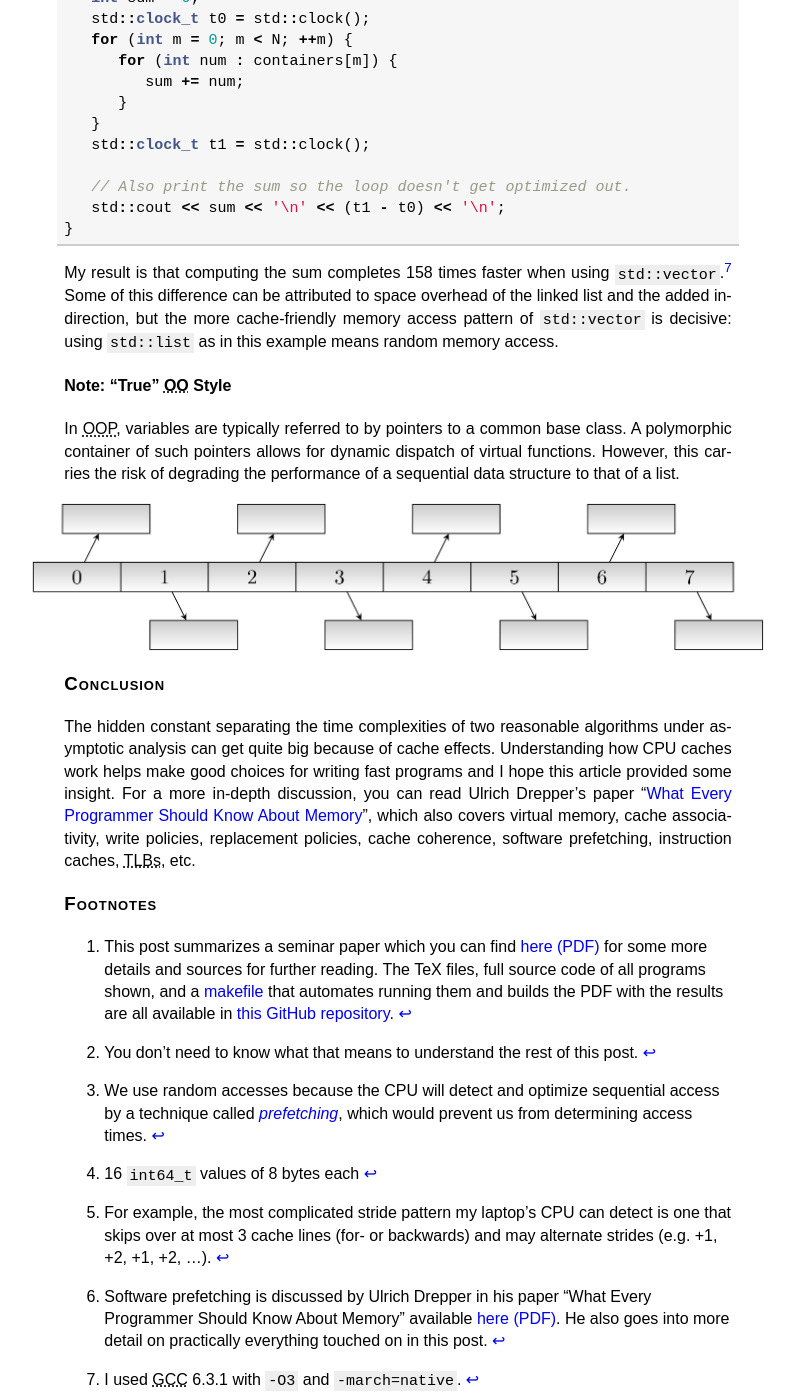
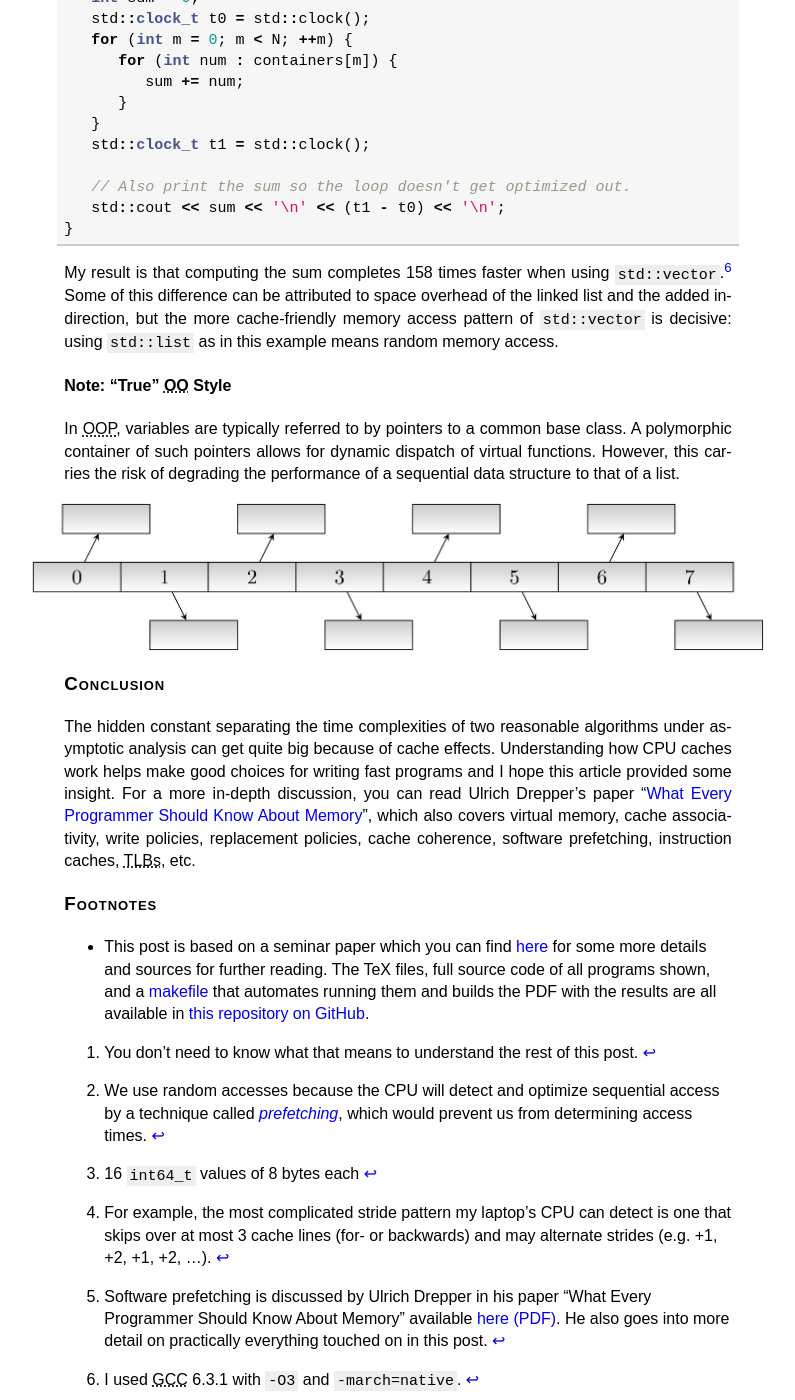
Before and after one commit to meribold/meribold.org, a Jekyll site: the page built from _posts/2017-10-20-survey-of-cpu-caches.md, in a window 1280 px wide and 1400 px high, scrolled down 7209 px. Shown: the whole window, without its empty margins (242-1037 px from the left). Built offline with Jekyll 4.4.1, drawn with Linux system fonts in a browser that asks for light colours; part of the change alters nothing that is shown.

Commit message:
Superficially tweak CPU cache article

```diff
--- a/_posts/2017-10-20-survey-of-cpu-caches.md
+++ b/_posts/2017-10-20-survey-of-cpu-caches.md
@@ -8,16 +8,7 @@ image: /assets/cache-paper/access-time-plot.png
 
 CPU caches are very fast and small memories.  They are part of the CPU and store a
 subset of the data present in main memory (RAM) that is expected to be used again soon.
-Their purpose is to reduce the frequency of main memory accesses.[^paper]
-
-[^paper]: This post summarizes a seminar paper which you can find [here (PDF)][paper] for
-    some more details and sources for further reading.  The TeX files, full source code of
-    all programs shown, and a [makefile][] that automates running them and builds the PDF
-    with the results are all available in [this GitHub repository][repo].
-
-[paper]: {{ site.url }}/assets/cache-paper.pdf
-[repo]: https://github.com/meribold/cache-seminar-paper
-[makefile]: https://github.com/meribold/cache-seminar-paper/blob/master/makefile
+Their purpose is to reduce the frequency of main memory accesses.
 
 Why can't we just have one uniform type of memory that's both big and fast?  Cost is one
 reason, but more fundamentally, since no signal can propagate faster than the speed of
@@ -423,6 +414,15 @@ prefetching, instruction caches, TLBs, etc.
 
 ## Footnotes
 
+*   This post is based on a seminar paper which you can find [here][paper] for some more
+    details and sources for further reading.  The TeX files, full source code of all
+    programs shown, and a [makefile][] that automates running them and builds the PDF with
+    the results are all available in [this repository on GitHub][repo].
+
+[paper]: /assets/cache-paper.pdf
+[repo]: https://github.com/meribold/cache-seminar-paper
+[makefile]: https://github.com/meribold/cache-seminar-paper/blob/master/makefile
+
 *[RAM]: random-access memory
 *[TLB]: translation lookaside buffer
 *[TLBs]: translation lookaside buffers
```
